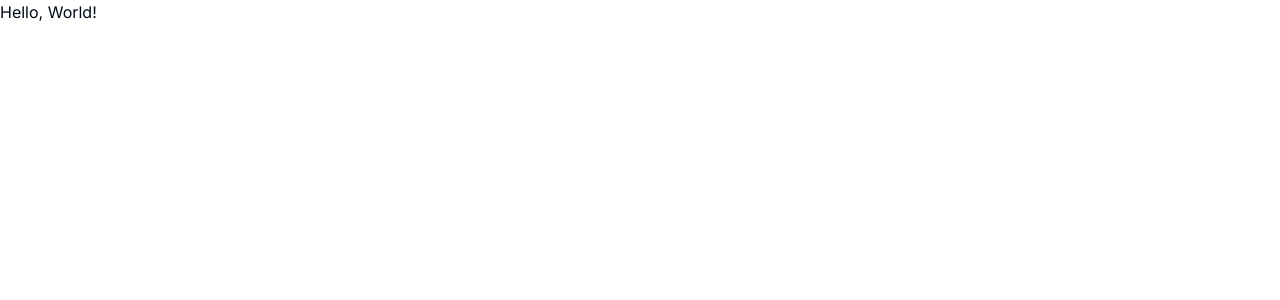
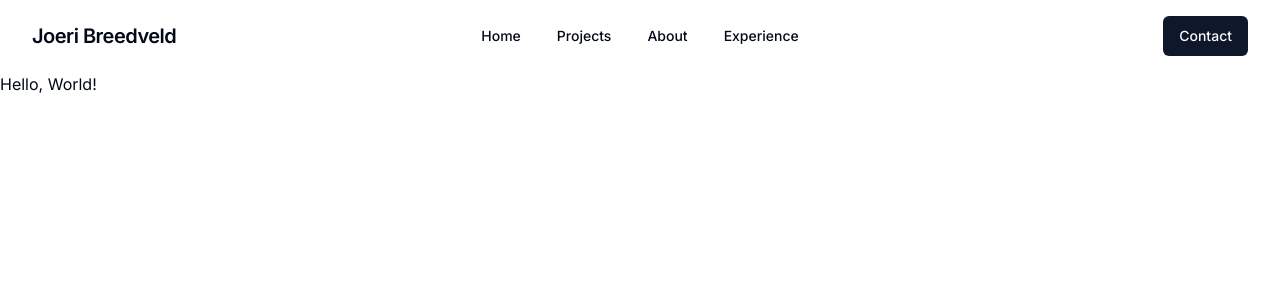
Before and after one commit to joeribreedveld/next-shadcn-portfolio-template, a Next.js app: page / in a window 1280 px wide. Shown: the top 300 px of the page. Built offline with nearby package versions, Linux system fonts and the light colour scheme.

Commit message:
feat: make basic navbar with menu and button

```diff
--- a/app/layout.tsx
+++ b/app/layout.tsx
@@ -1,6 +1,7 @@
 import type { Metadata } from "next";
 import { Inter } from "next/font/google";
 import "@/app/globals.css";
+import Header from "@/components/header";
 
 type TLayout = Readonly<{
   children: React.ReactNode;
@@ -16,7 +17,10 @@
 export default function Layout({ children }: TLayout) {
   return (
     <html lang="en">
-      <body className={inter.className}>{children}</body>
+      <body className={inter.className}>
+        <Header />
+        {children}
+      </body>
     </html>
   );
 }
--- /dev/null
+++ b/components/header.tsx
@@ -0,0 +1,58 @@
+"use client";
+
+import { Button } from "@/components/ui/button";
+import {
+  NavigationMenu,
+  NavigationMenuItem,
+  NavigationMenuLink,
+  NavigationMenuList,
+  navigationMenuTriggerStyle,
+} from "@/components/ui/navigation-menu";
+import Link from "next/link";
+
+export default function Header() {
+  return (
+    <header className="flex items-center py-4 container">
+      <div className="w-full flex justify-start items-center">
+        <h3 className="text-xl font-semibold tracking-tight">
+          Joeri Breedveld
+        </h3>
+      </div>
+      <NavigationMenu className="w-full flex items-center justify-center">
+        <NavigationMenuList>
+          <NavigationMenuItem>
+            <Link href="#">
+              <NavigationMenuLink className={navigationMenuTriggerStyle()}>
+                Home
+              </NavigationMenuLink>
+            </Link>
+          </NavigationMenuItem>
+          <NavigationMenuItem>
+            <Link href="#">
+              <NavigationMenuLink className={navigationMenuTriggerStyle()}>
+                Projects
+              </NavigationMenuLink>
+            </Link>
+          </NavigationMenuItem>
+          <NavigationMenuItem>
+            <Link href="#">
+              <NavigationMenuLink className={navigationMenuTriggerStyle()}>
+                About
+              </NavigationMenuLink>
+            </Link>
+          </NavigationMenuItem>
+          <NavigationMenuItem>
+            <Link href="#">
+              <NavigationMenuLink className={navigationMenuTriggerStyle()}>
+                Experience
+              </NavigationMenuLink>
+            </Link>
+          </NavigationMenuItem>
+        </NavigationMenuList>
+      </NavigationMenu>
+      <div className="w-full flex justify-end items-center">
+        <Button>Contact</Button>
+      </div>
+    </header>
+  );
+}
--- /dev/null
+++ b/components/ui/button.tsx
@@ -0,0 +1,56 @@
+import * as React from "react"
+import { Slot } from "@radix-ui/react-slot"
+import { cva, type VariantProps } from "class-variance-authority"
+
+import { cn } from "@/lib/utils"
+
+const buttonVariants = cva(
+  "inline-flex items-center justify-center whitespace-nowrap rounded-md text-sm font-medium ring-offset-background transition-colors focus-visible:outline-none focus-visible:ring-2 focus-visible:ring-ring focus-visible:ring-offset-2 disabled:pointer-events-none disabled:opacity-50",
+  {
+    variants: {
+      variant: {
+        default: "bg-primary text-primary-foreground hover:bg-primary/90",
+        destructive:
+          "bg-destructive text-destructive-foreground hover:bg-destructive/90",
+        outline:
+          "border border-input bg-background hover:bg-accent hover:text-accent-foreground",
+        secondary:
+          "bg-secondary text-secondary-foreground hover:bg-secondary/80",
+        ghost: "hover:bg-accent hover:text-accent-foreground",
+        link: "text-primary underline-offset-4 hover:underline",
+      },
+      size: {
+        default: "h-10 px-4 py-2",
+        sm: "h-9 rounded-md px-3",
+        lg: "h-11 rounded-md px-8",
+        icon: "h-10 w-10",
+      },
+    },
+    defaultVariants: {
+      variant: "default",
+      size: "default",
+    },
+  }
+)
+
+export interface ButtonProps
+  extends React.ButtonHTMLAttributes<HTMLButtonElement>,
+    VariantProps<typeof buttonVariants> {
+  asChild?: boolean
+}
+
+const Button = React.forwardRef<HTMLButtonElement, ButtonProps>(
+  ({ className, variant, size, asChild = false, ...props }, ref) => {
+    const Comp = asChild ? Slot : "button"
+    return (
+      <Comp
+        className={cn(buttonVariants({ variant, size, className }))}
+        ref={ref}
+        {...props}
+      />
+    )
+  }
+)
+Button.displayName = "Button"
+
+export { Button, buttonVariants }
--- /dev/null
+++ b/components/ui/navigation-menu.tsx
@@ -0,0 +1,128 @@
+import * as React from "react"
+import * as NavigationMenuPrimitive from "@radix-ui/react-navigation-menu"
+import { cva } from "class-variance-authority"
+import { ChevronDown } from "lucide-react"
+
+import { cn } from "@/lib/utils"
+
+const NavigationMenu = React.forwardRef<
+  React.ElementRef<typeof NavigationMenuPrimitive.Root>,
+  React.ComponentPropsWithoutRef<typeof NavigationMenuPrimitive.Root>
+>(({ className, children, ...props }, ref) => (
+  <NavigationMenuPrimitive.Root
+    ref={ref}
+    className={cn(
+      "relative z-10 flex max-w-max flex-1 items-center justify-center",
+      className
+    )}
+    {...props}
+  >
+    {children}
+    <NavigationMenuViewport />
+  </NavigationMenuPrimitive.Root>
+))
+NavigationMenu.displayName = NavigationMenuPrimitive.Root.displayName
+
+const NavigationMenuList = React.forwardRef<
+  React.ElementRef<typeof NavigationMenuPrimitive.List>,
+  React.ComponentPropsWithoutRef<typeof NavigationMenuPrimitive.List>
+>(({ className, ...props }, ref) => (
+  <NavigationMenuPrimitive.List
+    ref={ref}
+    className={cn(
+      "group flex flex-1 list-none items-center justify-center space-x-1",
+      className
+    )}
+    {...props}
+  />
+))
+NavigationMenuList.displayName = NavigationMenuPrimitive.List.displayName
+
+const NavigationMenuItem = NavigationMenuPrimitive.Item
+
+const navigationMenuTriggerStyle = cva(
+  "group inline-flex h-10 w-max items-center justify-center rounded-md bg-background px-4 py-2 text-sm font-medium transition-colors hover:bg-accent hover:text-accent-foreground focus:bg-accent focus:text-accent-foreground focus:outline-none disabled:pointer-events-none disabled:opacity-50 data-[active]:bg-accent/50 data-[state=open]:bg-accent/50"
+)
+
+const NavigationMenuTrigger = React.forwardRef<
+  React.ElementRef<typeof NavigationMenuPrimitive.Trigger>,
+  React.ComponentPropsWithoutRef<typeof NavigationMenuPrimitive.Trigger>
+>(({ className, children, ...props }, ref) => (
+  <NavigationMenuPrimitive.Trigger
+    ref={ref}
+    className={cn(navigationMenuTriggerStyle(), "group", className)}
+    {...props}
+  >
+    {children}{" "}
+    <ChevronDown
+      className="relative top-[1px] ml-1 h-3 w-3 transition duration-200 group-data-[state=open]:rotate-180"
+      aria-hidden="true"
+    />
+  </NavigationMenuPrimitive.Trigger>
+))
+NavigationMenuTrigger.displayName = NavigationMenuPrimitive.Trigger.displayName
+
+const NavigationMenuContent = React.forwardRef<
+  React.ElementRef<typeof NavigationMenuPrimitive.Content>,
+  React.ComponentPropsWithoutRef<typeof NavigationMenuPrimitive.Content>
+>(({ className, ...props }, ref) => (
+  <NavigationMenuPrimitive.Content
+    ref={ref}
+    className={cn(
+      "left-0 top-0 w-full data-[motion^=from-]:animate-in data-[motion^=to-]:animate-out data-[motion^=from-]:fade-in data-[motion^=to-]:fade-out data-[motion=from-end]:slide-in-from-right-52 data-[motion=from-start]:slide-in-from-left-52 data-[motion=to-end]:slide-out-to-right-52 data-[motion=to-start]:slide-out-to-left-52 md:absolute md:w-auto ",
+      className
+    )}
+    {...props}
+  />
+))
+NavigationMenuContent.displayName = NavigationMenuPrimitive.Content.displayName
+
+const NavigationMenuLink = NavigationMenuPrimitive.Link
+
+const NavigationMenuViewport = React.forwardRef<
+  React.ElementRef<typeof NavigationMenuPrimitive.Viewport>,
+  React.ComponentPropsWithoutRef<typeof NavigationMenuPrimitive.Viewport>
+>(({ className, ...props }, ref) => (
+  <div className={cn("absolute left-0 top-full flex justify-center")}>
+    <NavigationMenuPrimitive.Viewport
+      className={cn(
+        "origin-top-center relative mt-1.5 h-[var(--radix-navigation-menu-viewport-height)] w-full overflow-hidden rounded-md border bg-popover text-popover-foreground shadow-lg data-[state=open]:animate-in data-[state=closed]:animate-out data-[state=closed]:zoom-out-95 data-[state=open]:zoom-in-90 md:w-[var(--radix-navigation-menu-viewport-width)]",
+        className
+      )}
+      ref={ref}
+      {...props}
+    />
+  </div>
+))
+NavigationMenuViewport.displayName =
+  NavigationMenuPrimitive.Viewport.displayName
+
+const NavigationMenuIndicator = React.forwardRef<
+  React.ElementRef<typeof NavigationMenuPrimitive.Indicator>,
+  React.ComponentPropsWithoutRef<typeof NavigationMenuPrimitive.Indicator>
+>(({ className, ...props }, ref) => (
+  <NavigationMenuPrimitive.Indicator
+    ref={ref}
+    className={cn(
+      "top-full z-[1] flex h-1.5 items-end justify-center overflow-hidden data-[state=visible]:animate-in data-[state=hidden]:animate-out data-[state=hidden]:fade-out data-[state=visible]:fade-in",
+      className
+    )}
+    {...props}
+  >
+    <div className="relative top-[60%] h-2 w-2 rotate-45 rounded-tl-sm bg-border shadow-md" />
+  </NavigationMenuPrimitive.Indicator>
+))
+NavigationMenuIndicator.displayName =
+  NavigationMenuPrimitive.Indicator.displayName
+
+export {
+  navigationMenuTriggerStyle,
+  NavigationMenu,
+  NavigationMenuList,
+  NavigationMenuItem,
+  NavigationMenuContent,
+  NavigationMenuTrigger,
+  NavigationMenuLink,
+  NavigationMenuIndicator,
+  NavigationMenuViewport,
+}
--- a/package.json
+++ b/package.json
@@ -9,6 +9,8 @@
     "lint": "next lint"
   },
   "dependencies": {
+    "@radix-ui/react-navigation-menu": "^1.1.4",
+    "@radix-ui/react-slot": "^1.0.2",
     "class-variance-authority": "^0.7.0",
     "clsx": "^2.1.1",
     "lucide-react": "^0.378.0",
```
Also changed, not shown: 1 other file (tests, documents, lock files or other folders).
